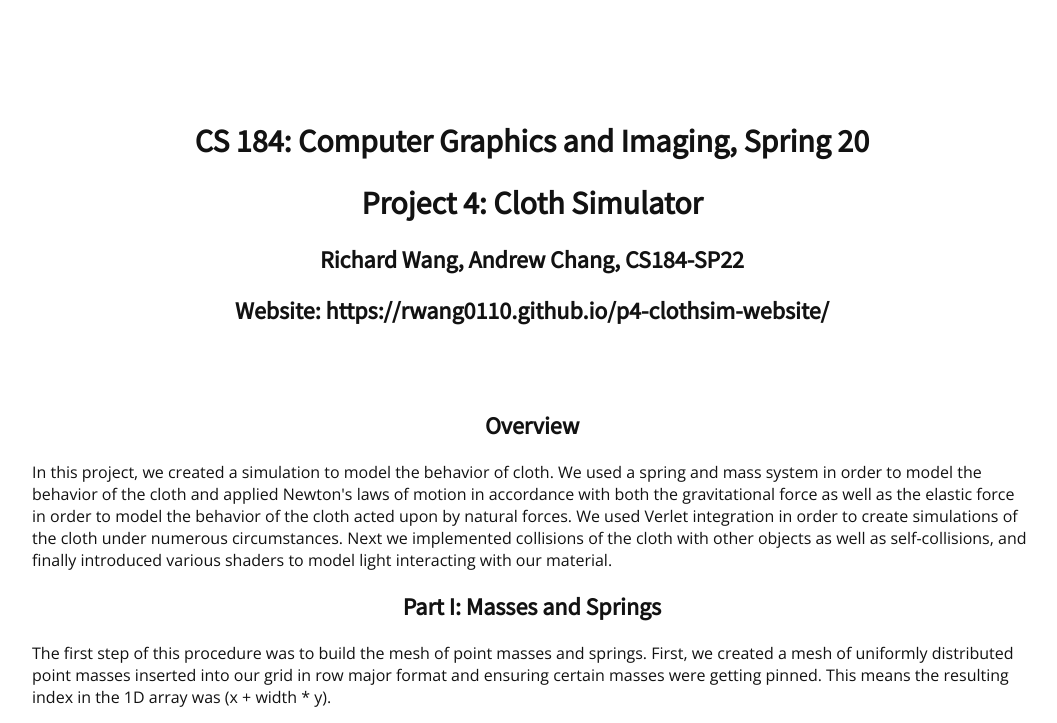
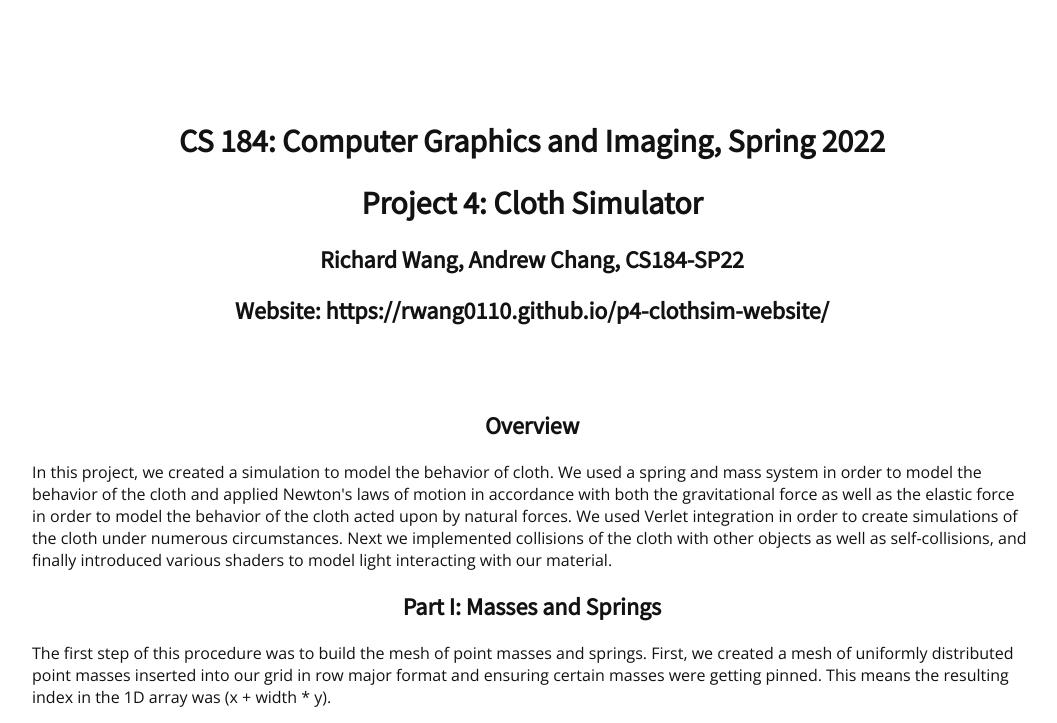
Before and after one commit to rwang0110/p4-clothsim-website, a plain HTML site: page docs/index.html in a window 1280 px wide. Shown: the top 723 px of the page, without its empty margins (108-1165 px from the left). Drawn offline with nearby package versions, Linux system fonts and the light colour scheme.

Commit message:
small change

```diff
--- a/docs/index.html
+++ b/docs/index.html
@@ -23,7 +23,7 @@
 
 <body>
 
-<h1 align="middle">CS 184: Computer Graphics and Imaging, Spring 20</h1>
+<h1 align="middle">CS 184: Computer Graphics and Imaging, Spring 2022</h1>
 <h1 align="middle">Project 4: Cloth Simulator</h1>
 <h2 align="middle">Richard Wang, Andrew Chang, CS184-SP22</h2>
 <h2 align="middle">Website: https://rwang0110.github.io/p4-clothsim-website/ </h2>
```
